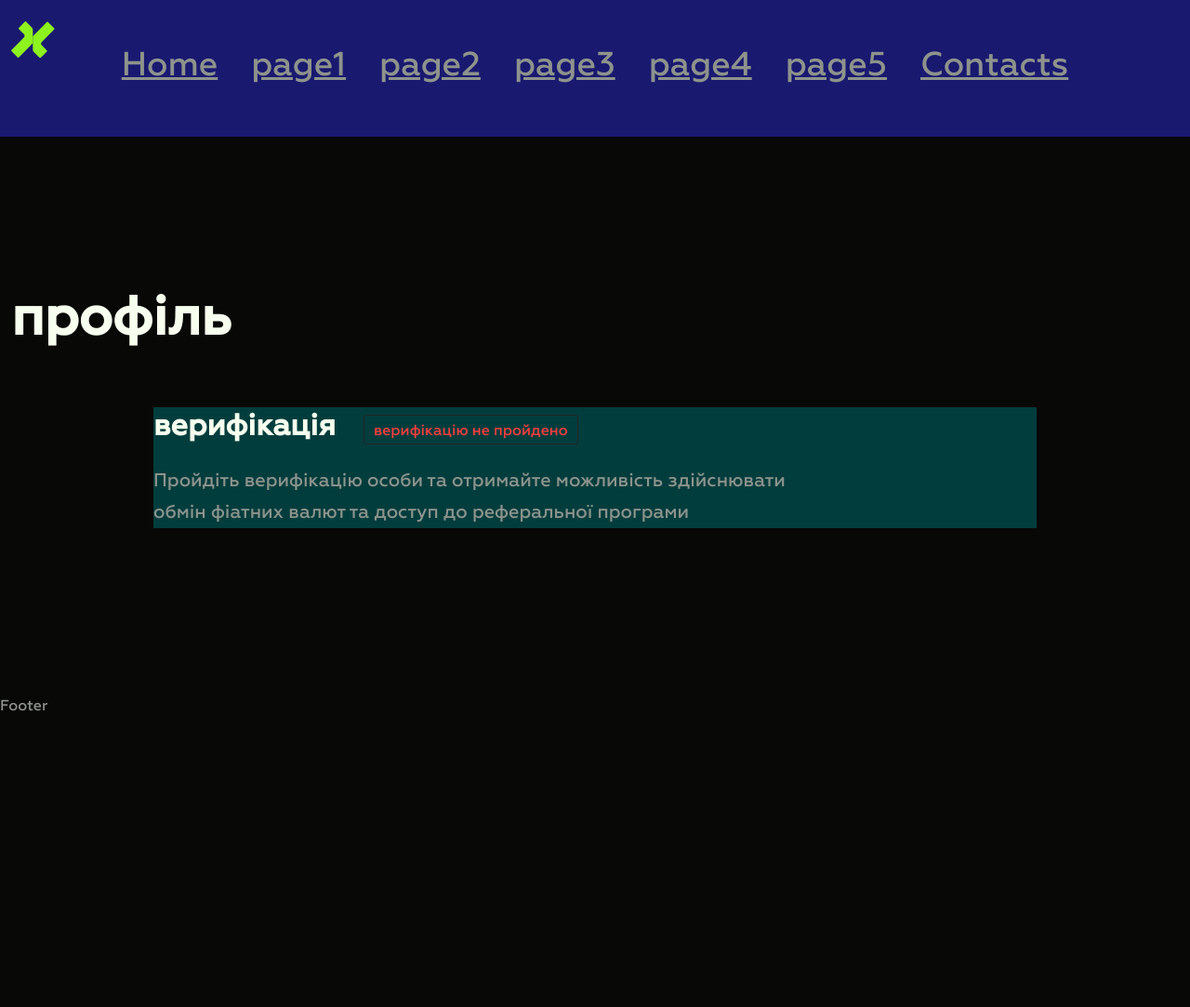
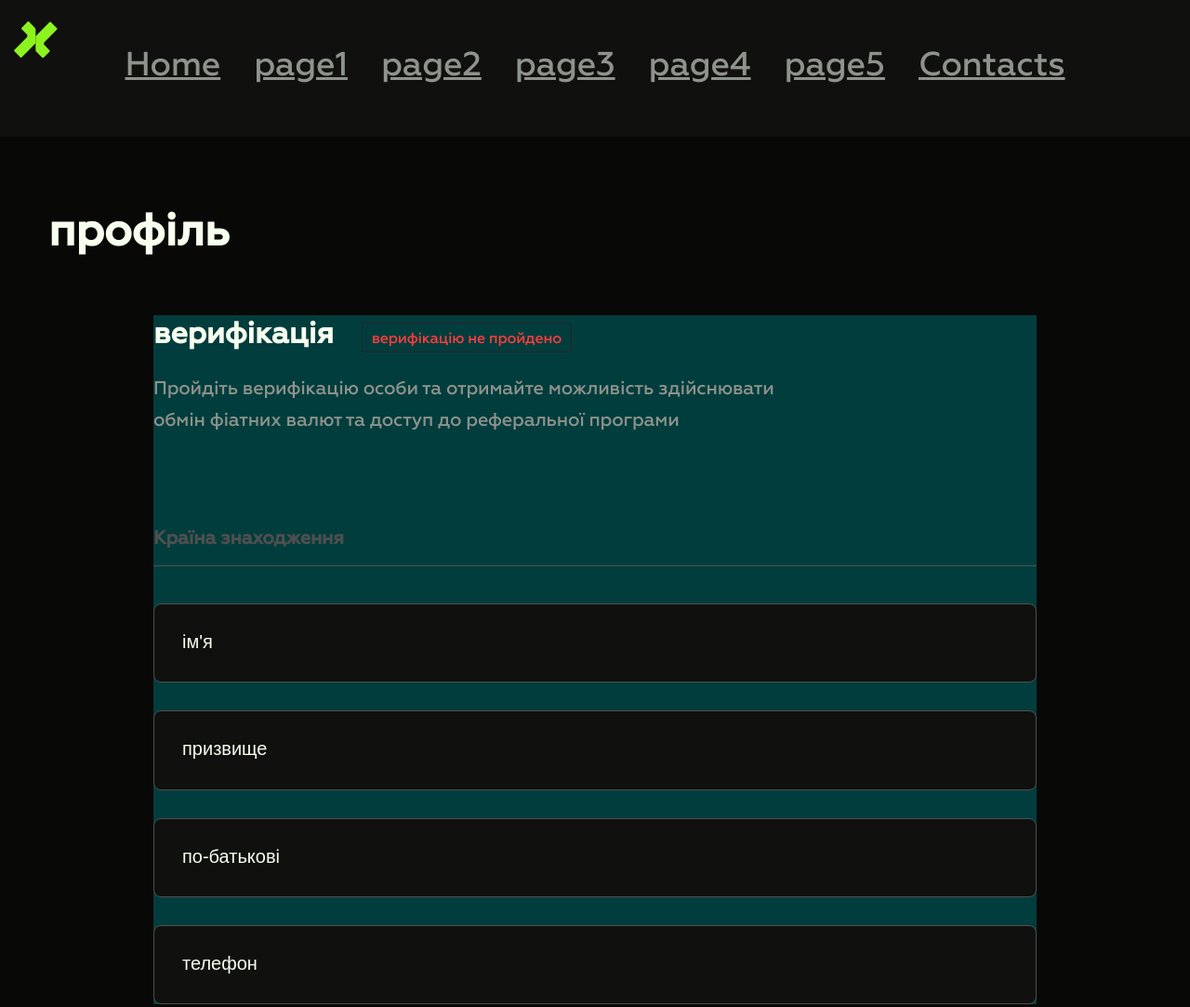
Before and after one commit to slon7716/dev-form-large, a website: page dev/index.html in a window 1280 px wide. Shown: the top 1083 px of the page at 93% size. Before the commit the page ends 848 px from the top, so only its background shows below. Drawn offline with nearby package versions, Linux system fonts and the light colour scheme; files that its build step writes are made by us from their sources.

Commit message:
fieldset

```diff
--- a/dev/sass/form.scss
+++ b/dev/sass/form.scss
@@ -40,3 +40,29 @@
 .form-head {
    margin-bottom: 60px;
 }
+
+fieldset {
+   display: flex;
+   flex-direction: column;
+   gap: 30px;
+   margin-bottom: 60px;
+   h5 {
+      line-height: 1.7;
+      color: $stroke;
+      border-bottom: 1px solid $stroke;
+      padding-bottom: 12px;
+      margin-bottom: 10px;
+   }
+}
+
+input {
+   background-color: $system;
+   border: 1px solid $stroke;
+   border-radius: 8px;
+   line-height: 1.44;
+   padding: 30px;
+   &::placeholder {
+      font-size: 20px;
+      color: $titles;
+   }
+}
--- a/dev/sass/global.scss
+++ b/dev/sass/global.scss
@@ -8,6 +8,7 @@ body {
   color: $text;
   background-color: $background;
   line-height: 1.4;
+  letter-spacing: -0.2px;
 }
 
 h1, h2, h3, h4, h5, h6 {
@@ -17,11 +18,11 @@ h1, h2, h3, h4, h5, h6 {
 }
 
 h1 {
-  font-size: 58px;
+  font-size: 48px;
 }
 
 h2 {
-  font-size: 44px;
+  font-size: 40px;
 }
 
 h3 {
@@ -33,7 +34,7 @@ h4 {
 }
 
 h5 {
-  font-size: 22px;
+  font-size: 20px;
 }
 
 h6 {
@@ -41,7 +42,7 @@ h6 {
 }
 
 .wrapper {
-  padding: 120px 0;
+  padding: 40px;
 }
 
 .container {
@@ -59,5 +60,4 @@ h6 {
 .page-title {
   text-transform: lowercase;
   margin-bottom: 60px;
-
 }
--- a/dev/sass/header.scss
+++ b/dev/sass/header.scss
@@ -1,6 +1,6 @@
 header {
-	padding: 15px 0;
-	background-color: #191970;
+	background-color: $system; //на $background
+	padding: 15px;
 	width: 100%;
 	height: 147px;
 	font-size: 36px;
@@ -15,10 +15,6 @@ header {
 		&:hover {
 			color: $titles;
 		}
-
-		&.logo {
-			padding-left: 12px;
-		}
 	}
 
 	&.header-contacts {
@@ -26,7 +22,6 @@ header {
 
 		a[href='tel:+38 (050) 555-55-55'] {
 			display: block;
-         padding: 12px 0 0 12px;
          margin-bottom: -12px;
 		}
 	}
--- a/dev/sass/variables.scss
+++ b/dev/sass/variables.scss
@@ -14,4 +14,4 @@ $accent-hover: #9AF03C;
 $accent-second: #42882A;
 $errors: #FF3D3D;
 $verification: #FFB444;
-$verification-stroke: #242424
+$verification-stroke: #242424;
--- a/dev/templates/form.html
+++ b/dev/templates/form.html
@@ -1,9 +1,19 @@
 <form class="form-verification">
    <div class="form-head">
       <h3>верифікація<span class="verification-status verification-status__verification-failed">верифікацію не пройдено</span></h3>
-      <!-- <span class="verification-status verification-status__not-verified">не верифікований</span>
+      <div class="form-description">Пройдіть верифікацію особи та отримайте можливість здійснювати обмін фіатних валют та доступ до реферальної програми</div>
+   </div>
+   <fieldset>
+      <h5>Країна знаходження</h5>
+      <input type="text" placeholder="ім'я">
+      <input type="text" placeholder="призвище">
+      <input type="text" placeholder="по-батькові">
+      <input type="text" placeholder="телефон">
+   </fieldset>
+</form>
+
+
+
+ <!-- <span class="verification-status verification-status__not-verified">не верифікований</span>
       <span class="verification-status verification-status__under-consideration">заявка розглядається</span>
       <span class="verification-status verification-status__verified">верифікований</span> -->
-      <div class="form-description">Пройдіть верифікацію особи та отримайте можливість здійснювати обмін фіатних валют та доступ до реферальної програми</div>
-   </div>
-</form>
```
Also changed, not shown: dev/contacts.html (+1 -1 lines).
